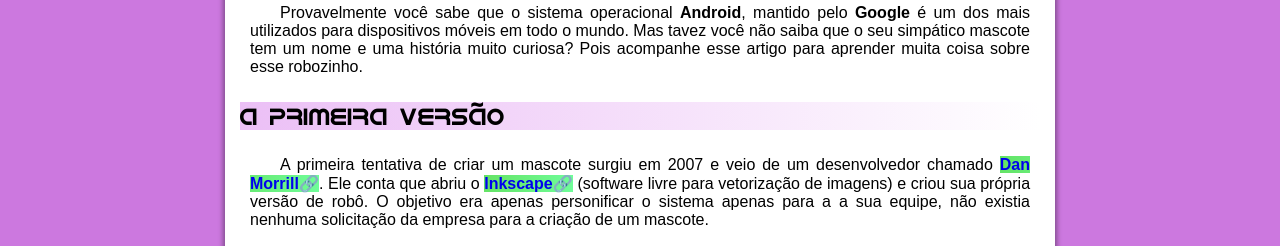
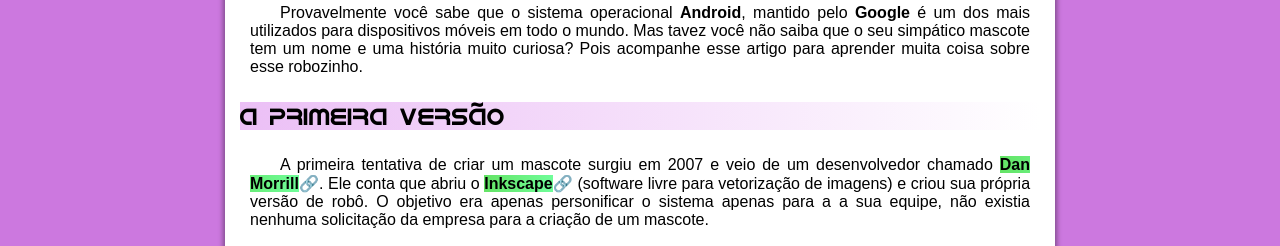
Before and after one commit to ViniciuSaeSouza/desafio-android, a plain HTML site: page index.html in a window 1280 px wide. Shown: the part 303-549 px from the top of the page. Drawn offline with Linux system fonts and the light colour scheme.

Commit message:
Alteração de estilos

```diff
--- a/style/style.css
+++ b/style/style.css
@@ -108,18 +108,15 @@ main  p {
 
 main a {
     font-weight: bold;
+    background-image: linear-gradient(to right, #64E365,#6FFD99 );
+    text-decoration: none;
+    color: black;
 }
 
-span{
-    background-image: linear-gradient(to right, #64E365,#6FFD99 );
-}
-
-span > a {
-    text-decoration: none;
-}
 
 span > a:hover {
     text-decoration: underline;
+    color: white;
 }
 
 span > a:visited {
@@ -128,7 +125,6 @@ span > a:visited {
 
 span::after {
     content: "🔗";
-
 }
 
 .video {
```
